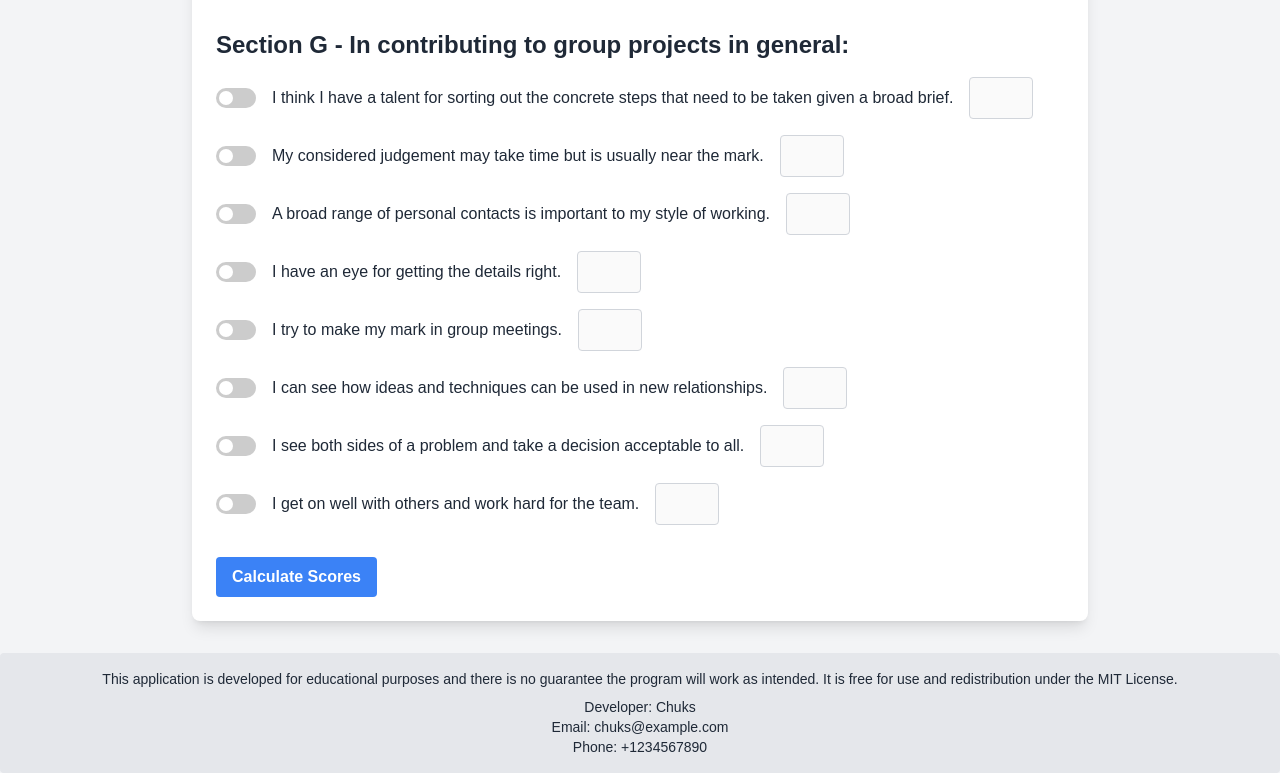
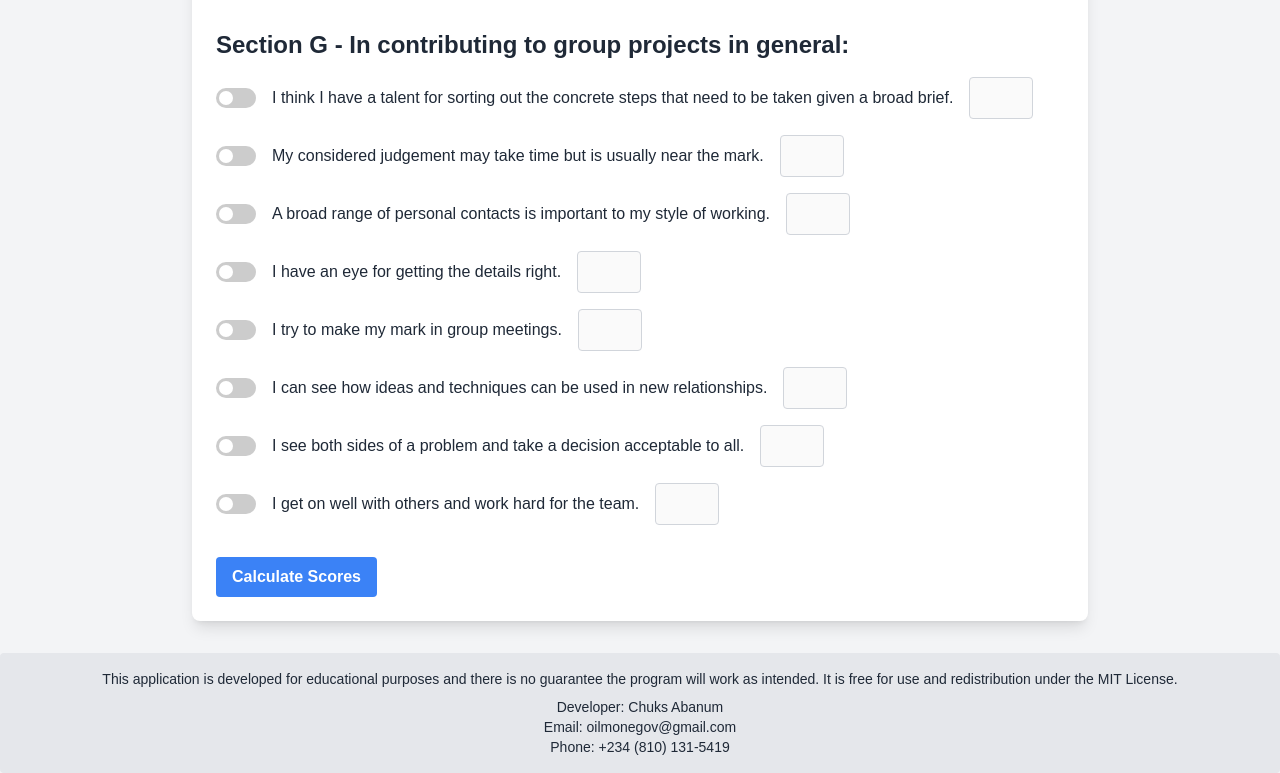
Before and after one commit to oilmonegov/Belbin-Profiler, a plain HTML site: page index.html in a window 1280 px wide. Shown: the part 3301-4074 px from the top of the page. Drawn offline with nearby package versions, Linux system fonts and the light colour scheme.

Commit message:
Updated footer information

```diff
--- a/index.html
+++ b/index.html
@@ -783,9 +783,9 @@
 
     <footer class="mt-8 p-4 bg-gray-200 text-center rounded">
         <p class="text-sm">This application is developed for educational purposes and there is no guarantee the program will work as intended. It is free for use and redistribution under the MIT License.</p>
-        <p class="text-sm mt-2">Developer: Chuks</p>
-        <p class="text-sm">Email: chuks@example.com</p>
-        <p class="text-sm">Phone: +1234567890</p>
+        <p class="text-sm mt-2">Developer: Chuks Abanum</p>
+        <p class="text-sm">Email: oilmonegov@gmail.com</p>
+        <p class="text-sm">Phone: +234 (810) 131-5419</p>
     </footer>
 
     <script>
```
